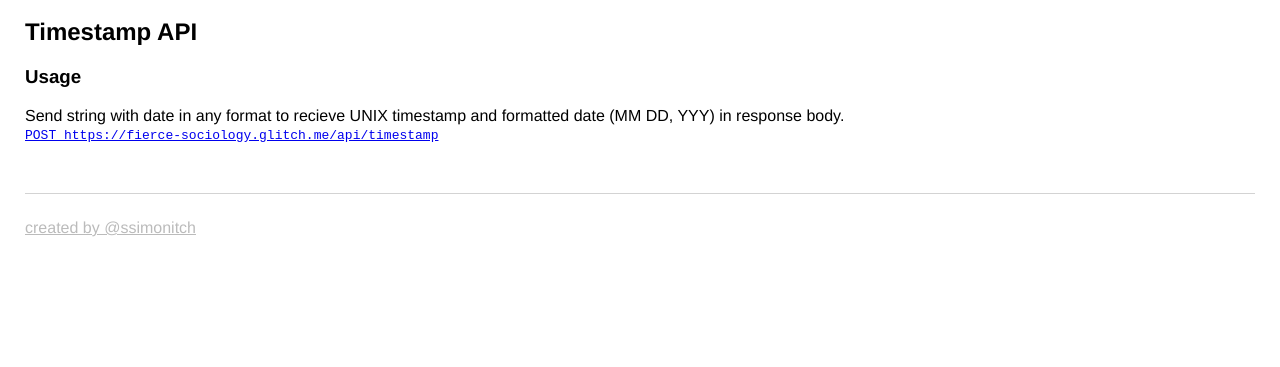
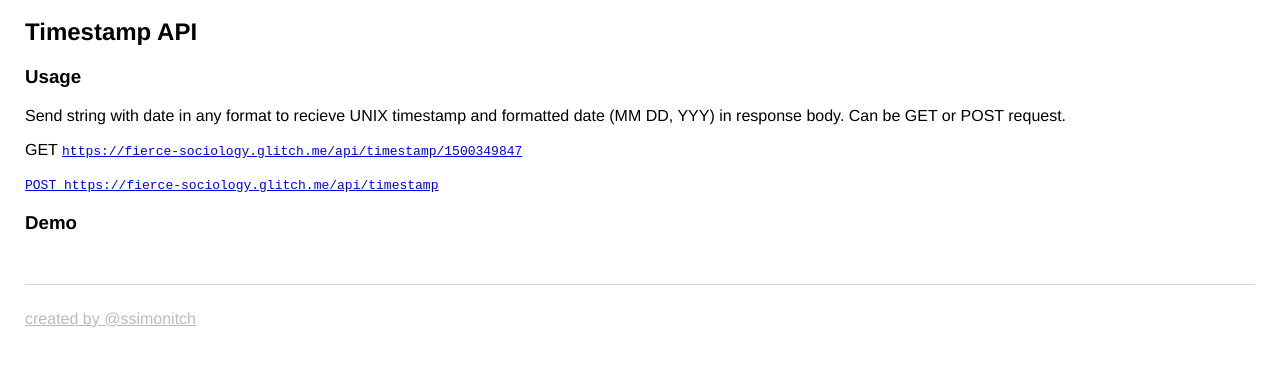
Before and after one commit to ssimonitch/fcc_microservice_project, a website: page views/index.html in a window 1280 px wide. Shown: the part 65-432 px from the top of the page. Drawn offline with nearby package versions, Linux system fonts and the light colour scheme; no server answers.

Commit message:
Checkpoint

```diff
--- a/controllers/index.js
+++ b/controllers/index.js
@@ -3,8 +3,8 @@ const moment = require('moment');
 module.exports = {
 
   timestamp(req, res) {
-    // grab date from body if POST
-    // decode URI and extract path
+    // grab date from body for POST
+    // decode URI and extract path string for GET
     const date = req.body.date || decodeURI(req.url).split('/')[3];
 
     if (!date) {
--- a/views/index.html
+++ b/views/index.html
@@ -28,11 +28,25 @@
         <h2>Timestamp API</h2>
         <h3>Usage</h3>
         <div>
-          Send string with date in any format to recieve UNIX timestamp and formatted date (MM DD, YYY) in response body.
+          Send string with date in any format to recieve UNIX timestamp and formatted date (MM DD, YYY) in response body. Can be GET or POST request.
         </div>
-        <a href="https://fierce-sociology.glitch.me/api/timestamp">
-          <code>POST https://fierce-sociology.glitch.me/api/timestamp</code>
-        </a>
+        <div class="code-block">
+          <p>GET
+            <a href="https://fierce-sociology.glitch.me/api/timestamp/1500349847" target="_blank">
+              <code>https://fierce-sociology.glitch.me/api/timestamp/1500349847</code>
+            </a>
+          </p>
+        </div>
+          <a href="https://fierce-sociology.glitch.me/api/timestamp" target="_blank">
+            <p>
+              <code>POST https://fierce-sociology.glitch.me/api/timestamp</code>
+            </p>
+          </a>
+        </div>
+        <div>
+          <h3>Demo</h3>
+        </div>
+
       </section>
     </main>
 
```
